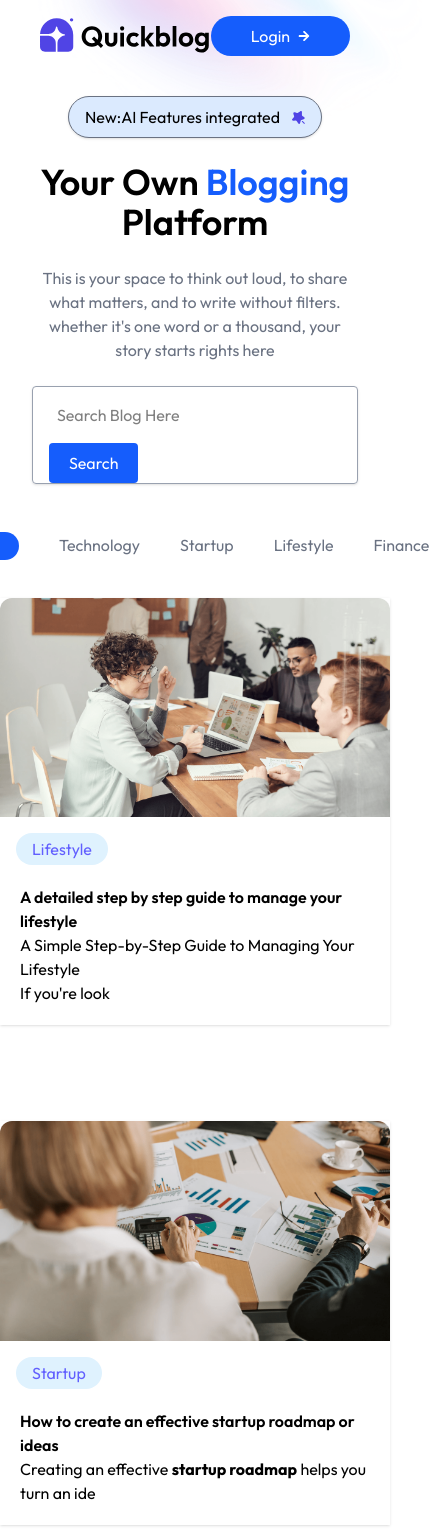
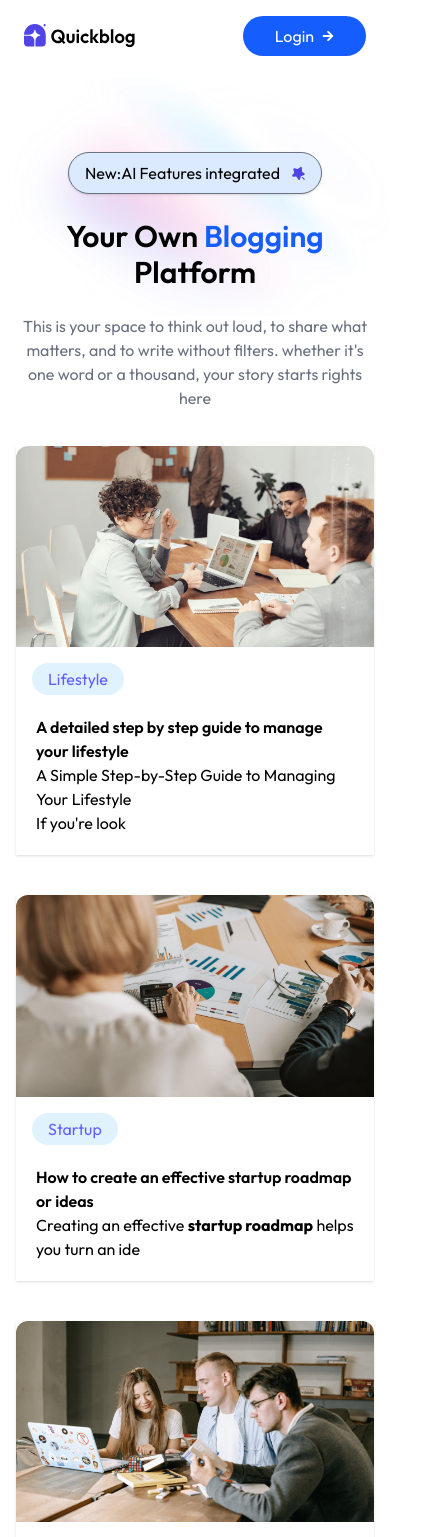
Before and after one commit to codewithsunnyraj/Blog, a React (Vite) app in the folder frontend/: page / in a window 390 px wide. Shown: the top 1537 px of the page, 429 px wide, since content can reach past the window. Built offline with nearby package versions, Linux system fonts and the light colour scheme.

Commit message:
Updated responsive

```diff
--- a/frontend/src/component/Blog_list.jsx
+++ b/frontend/src/component/Blog_list.jsx
@@ -6,8 +6,8 @@ const Blog_list = () => {
   const [menu, setMenu] = useState("All");
   console.log(menu);
   return (
-    <div className= " container mx-auto w-full ">
-      <div className="flex justify-center items-center gap-10 relative ">
+    <div className= " container mx-auto ">
+      {/* <div className="flex justify-center items-center gap-2 md:gap-10 relative ">
         {blogCategories.map((items) => (
           <div key={items} className="relative">
             <button
@@ -27,8 +27,8 @@ const Blog_list = () => {
             </button>
           </div>
         ))}
-      </div>
-      <div className="grid md:grid-cols-2 lg:grid-cols-4 gap-4 md:gap-8 ">
+      </div> */}
+      <div className="grid md:grid-cols-2 mx-4 xs:mx-6 lg:grid-cols-4 gap-4 md:gap-8 ">
         {blog_data
           .filter((tannu) => (menu === "All" ? true : tannu.category === menu))
           .map((items) => (
--- a/frontend/src/component/Blogcard.jsx
+++ b/frontend/src/component/Blogcard.jsx
@@ -8,7 +8,7 @@ const Blogcard = ({ blog }) => {
       onClick={() => {
         navigate(`/blog/${_id}`);
       }}
-      className="cursor-pointer transition-all hover:scale-95 duration-300 shadow my-10"
+      className="cursor-pointer container mx-auto transition-all hover:scale-95 duration-300 shadow my-3 md:my-10"
     >
       <div>
         <img src={image} className="aspect-video rounded-t-xl" alt="" />
--- a/frontend/src/component/Footer.jsx
+++ b/frontend/src/component/Footer.jsx
@@ -4,16 +4,16 @@ import { Link } from "react-router-dom";
 const Footer = () => {
   return (
     <div className="container mx-auto">
-      <div className="grid py-10 border-b md:grid-cols-2 lg:grid-cols-4 gap-4 lg:gap-8">
+      <div className="grid py-10 border-b md:grid-cols-2 lg:grid-cols-4 m-3 md:m-0 gap-4 lg:gap-8">
         <div className="">
-          <img src={assets.logo} className="mb-3" alt="" />
+          <img src={assets.logo} className="mb-3 w-36 " alt="" />
           <p className="text-justify">
             Lorem ipsum dolor sit amet consectetur, adipisicing elit. Porro
             laudantium sunt quibusdam quis facere eos laborum
           </p>
         </div>
         {footer_data.map((items, index) => (
-          <div key={index} className="flex justify-center">
+          <div key={index} className="md:flex justify-center">
             <div>
               <div className="text-xl font-semibold">{items.title}</div>
               <div className="mt-2">
@@ -27,7 +27,7 @@ const Footer = () => {
           </div>
         ))}
       </div>
-      <div className="py-4">
+      <div className="xs:py-4 py-2">
         <p className="text-center">
           Copyrights 2025 &copy; QuickBlog All Rights Reserved
         </p>
--- a/frontend/src/component/Hero.jsx
+++ b/frontend/src/component/Hero.jsx
@@ -3,33 +3,33 @@ import { assets } from "../assets/assets";
 
 const Hero = () => {
   return (
-    <div className="w-full py-6 md:py-20 px-8 md:px-20 relative">
+    <div className="py-6 md:py-20 container mx-auto md:px-20 relative">
       <div className="flex flex-col justify-center items-center">
-        <div className="inline-flex bg-blue-100 items-center py-2 px-4 gap-3 justify-center rounded-full border border-gray-500 shadow">
+        <div className="inline-flex bg-blue-100 items-center py-2 px-4 gap-3 mt-14 md:mt-0 justify-center rounded-full border border-gray-500 shadow">
           <p>New:AI Features integrated </p>
           <img src={assets.star_icon} alt="" />
         </div>
         <div>
-          <h2 className="text-4xl lg:text-6xl text-center my-6 font-semibold">
+          <h2 className=" text-3xl xs:text-4xl lg:text-6xl text-center my-6 font-semibold">
             Your Own <span className="text-blue-600">Blogging</span>
             <br />
             Platform
           </h2>
-          <p className="text-center max-w-2xl text-gray-500">
+          <p className="text-center max-w-2xl px-3 xs:px-0 text-gray-500">
             This is your space to think out loud, to share what matters, and to
             write without filters. whether it's one word or a thousand, your
             story starts rights here
           </p>
           <form
             action=""
-            className="border my-6 relative w-full rounded border-gray-400 max-w-2xl shadow px-2"
+            className="border hidden md:flex mx-2 my-4 xs:my-6 relative w-full rounded border-gray-400 md:max-w-2xl shadow  pl-2"
           >
             <input
               type="text"
-              className="pl-4 outline-none py-4 w-[85%] "
+              className="pl-4 outline-none py-4 w-[75%]  md:w-[85%] "
               placeholder="Search Blog Here"
             />
-            <button className="bg-blue-600 rounded text-white text-end py-2 ml-2 px-5">
+            <button className="bg-blue-600 rounded xs:text-center w-[25%]  text-white text-end py-1 xs:py-2 ml-2 px-5">
               Search
             </button>
           </form>
@@ -38,7 +38,7 @@ const Hero = () => {
       <div>
         <img
           src={assets.gradientBackground}
-          className="absolute -z-30 -top-50"
+          className="absolute -z-30 top-0 md:-top-50"
           alt=""
         />
       </div>
--- a/frontend/src/component/Navbar.jsx
+++ b/frontend/src/component/Navbar.jsx
@@ -8,10 +8,10 @@ const Navbar = () => {
   return (
     <div className="w-full">
       <div className="container mx-auto">
-        <div className="flex justify-between py-4 px-10 items-center">
+        <div className="flex justify-between py-4 xs:px-10 px-6 items-center">
           <div>
             <img
-              className="cursor-pointer "
+              className="cursor-pointer sm:w-full xs:w-36 w-28"
               onClick={() => navigate("/")}
               src={assets.logo}
               alt=""
@@ -20,7 +20,7 @@ const Navbar = () => {
           <div>
             <button
               onClick={() => navigate("/admin")}
-              className="bg-blue-600 flex cursor-pointer items-center gap-2 text-white py-2 rounded-full px-10"
+              className="bg-blue-600 flex cursor-pointer px-8 xs:px-6 items-center gap-2 text-white py-2 rounded-full sm:px-10"
             >
               Login
               <FaArrowRight className="text-xs" />
--- a/frontend/src/component/Newsletter.jsx
+++ b/frontend/src/component/Newsletter.jsx
@@ -3,10 +3,10 @@ import React from "react";
 const Newsletter = () => {
   return (
     <div className="container mx-auto">
-      <div className="flex justify-center items-center my-8 md:my-16">
+      <div className="flex justify-center m-3 md:m-5 items-center  md:my-16">
         <div className="text-center">
-          <h3 className="font-semibold text-4xl">Never Miss a Blog!</h3>
-          <p className="py-3 text-xl text-slate-500">
+          <h3 className="font-semibold text-2xl sm:text-3xl md:text-4xl">Never Miss a Blog!</h3>
+          <p className="py-3 xs:text-xl text-slate-500">
             Subscribe to get the latest blog, new tech, and exclusive news.
           </p>
           <div className="my-8">
--- a/frontend/src/index.css
+++ b/frontend/src/index.css
@@ -8,6 +8,18 @@
 ::-webkit-scrollbar {
   display: none;
 }
+
+
+/* Responsive section start */
+@theme {
+  --breakpoint-xs: 480px; /*Apply between 480px to 640px screen width*/
+  --breakpoint-sm: 640px; /*Apply between 640px to 768px screen width*/
+  --breakpoint-md: 768px; /*Apply between 768px to 1024px screen width*/
+  --breakpoint-lg: 1024px; /*Apply between 1024px to 1280px screen width*/
+  --breakpoint-xl: 1280px; /*Apply between 1280px to 1536 screen width*/
+  --breakpoint-xxl: 1536px; /*Apply greater than 1536px screen width*/
+}
+/* Responsive section end */
 
 .rich-text {
   font-size: 15px;
--- a/frontend/src/pages/Blog.jsx
+++ b/frontend/src/pages/Blog.jsx
@@ -50,15 +50,15 @@ const Blog = () => {
                 Skull Dued
               </span>
             </div>
-            <div className="lg:max-w-5xl my-8 lg:my-20">
+            <div className="lg:max-w-5xl m-4 md:my-8 lg:my-20">
               <img src={data.image} alt="" className="rounded-2xl" />
             </div>
             <div
-              className="rich-text"
+              className="rich-text p-4 md:p-0"
               dangerouslySetInnerHTML={{ __html: data.description }}
             ></div>
             {/* Comment section start */}
-            <div className="my-8">
+            <div className="my-8 mx-4 md:mx-0">
               <p className="font-bold ">Comment({comments_data.length})</p>
               <div>
                 {comments_data.map((items, index) => (
@@ -79,7 +79,7 @@ const Blog = () => {
                 ))}
               </div>
             </div>
-            <div className="my-6 py-8">
+            <div className="md:my-6 mx-3 md:mx-0 py-8">
               <h3 className="font-semibold text-2xl mb-3">Add Your Comment</h3>
               <form onSubmit={addComment}>
                 <div>
@@ -114,7 +114,7 @@ const Blog = () => {
                 </div>
               </form>
             </div>
-            <div className="mt-4 mb-14">
+            <div className="mt-4 mx-3 md:mx-0 mb-14">
               <div>
                 <p className="font-semibold">
                   Share this article on social media
--- a/frontend/src/pages/Homes.jsx
+++ b/frontend/src/pages/Homes.jsx
@@ -7,7 +7,7 @@ import Footer from "../component/Footer";
 
 const Homes = () => {
   return (
-    <div>
+    <div className="container mx-auto">
       <Navbar />
       <Hero />
       <Blog_list />
```
